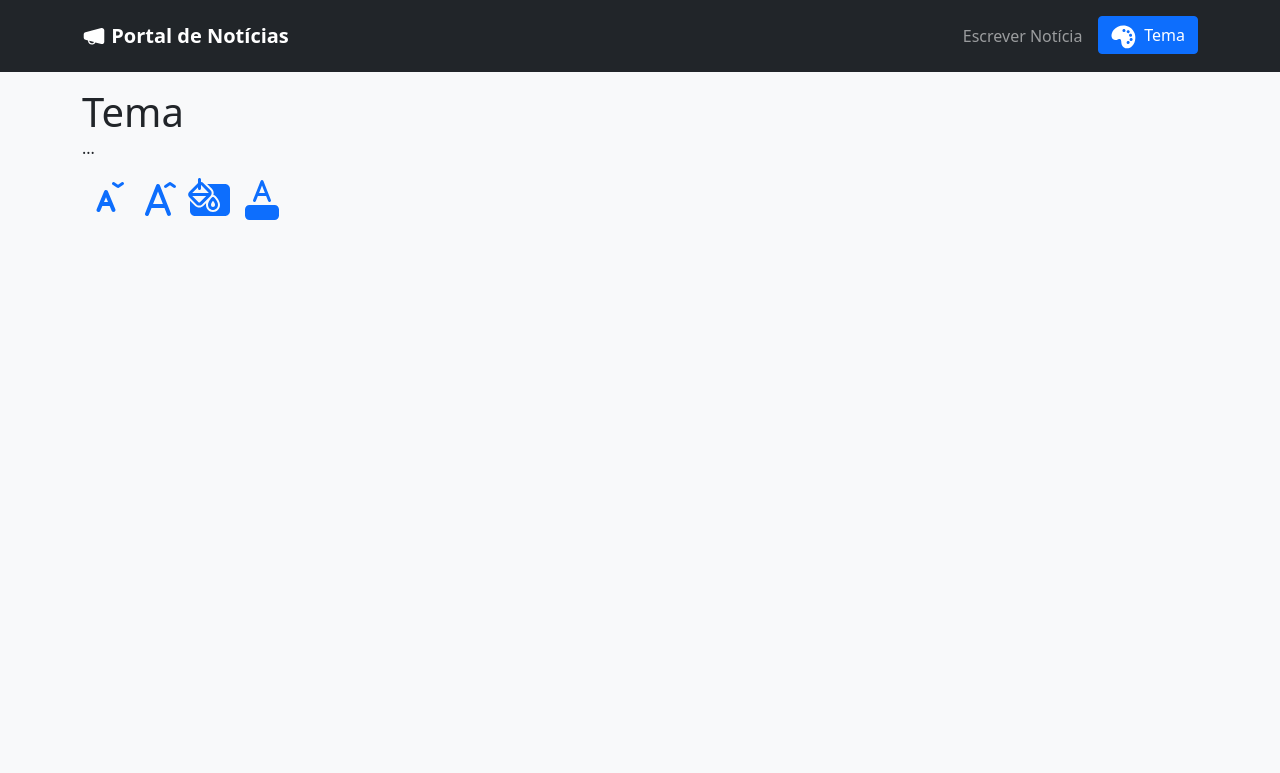
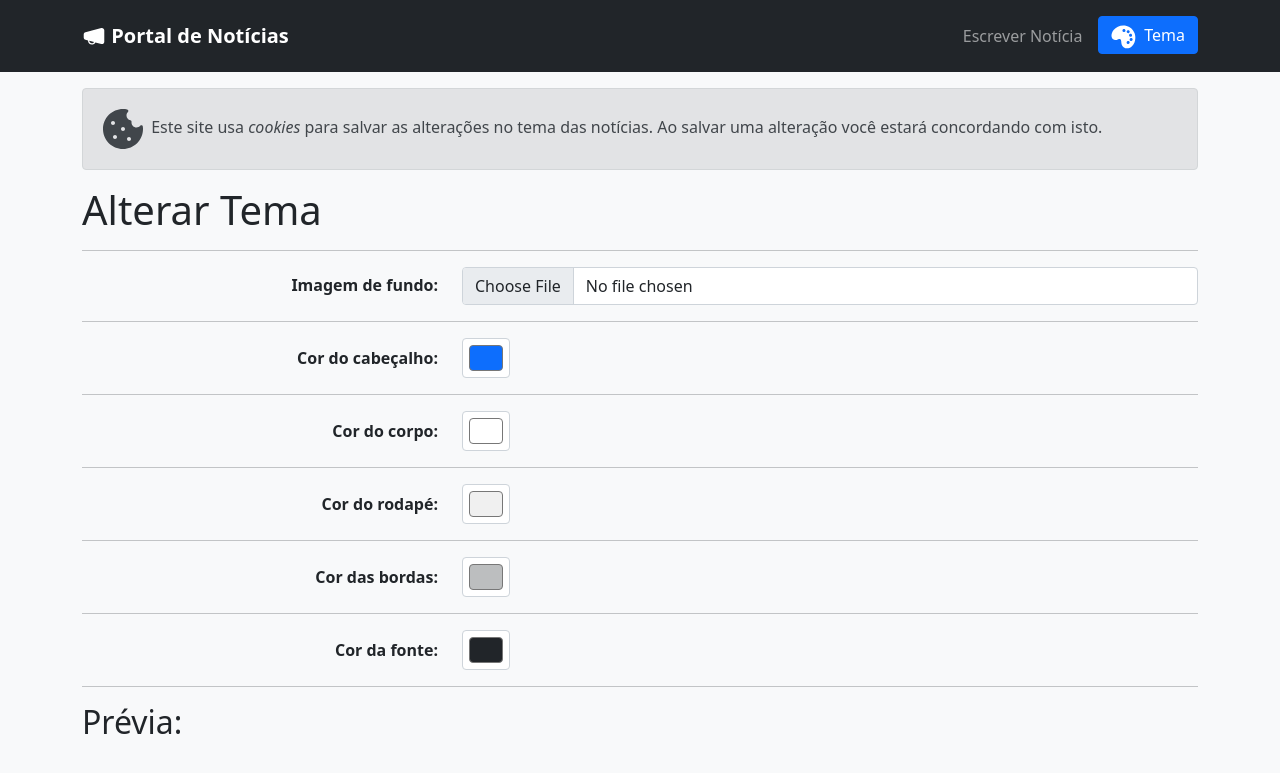
Before and after one commit to andrehs91/portal-de-noticias, a PHP site: page /tema in a window 1280 px wide. Shown: the top 773 px of the page. Run offline with PHP 8.4, Linux system fonts and the light colour scheme; some libraries are stand-ins or nearby versions.

Commit message:
Refatoração dos cabeçalhos e definição do layout da tela de alteração de tema

```diff
--- a/public/css/main.css
+++ b/public/css/main.css
@@ -38,6 +38,14 @@ body {
     background-color: #0d6efd;
 }
 
+.card-body {
+    background-color: #ffffff;
+}
+
+.card-footer {
+    background-color: #f0f0f0;
+}
+
 .card-body-content {
     display: block;
     overflow: hidden;
--- a/public/index.php
+++ b/public/index.php
@@ -21,7 +21,7 @@ $roteador->cadastrarRota('POST', '/apagar-noticia', 'PostApagarNoticia');
 $roteador->cadastrarRota('POST', '/tema', 'PostTema');
 
 $rota = $roteador->validarRota();
-switch ($rota["status"]) {
+switch ($rota["situacao"]) {
     case "NOT_FOUND":
         $roteador->redirecionar("404");
         break;
--- /dev/null
+++ b/source/controller/PostTema.php
@@ -0,0 +1,3 @@
+<?php
+
+POST TEMA
--- a/source/controller/Roteador.php
+++ b/source/controller/Roteador.php
@@ -34,13 +34,13 @@ class Roteador
         $rota = [];
         foreach ($this->rotasValidas as $rotaValida) {
             if ($this->metodoHTTP === $rotaValida["metodo"] && $this->uri === $rotaValida["uri"]) {
-                $rota["status"] = "FOUND";
+                $rota["situacao"] = "FOUND";
                 $rota["uri"] = $rotaValida["uri"];
                 $rota["controlador"] = $rotaValida["controlador"];
                 return $rota;
             }
         }
-        $rota["status"] = "NOT_FOUND";
+        $rota["situacao"] = "NOT_FOUND";
         return $rota;
     }
 
--- a/source/model/Noticia.php
+++ b/source/model/Noticia.php
@@ -35,8 +35,8 @@ class Noticia
         $this->conteudo = strip_tags(stripslashes($conteudo), '<h2><h3><h4><h5><h6><p><strong><em><u><ins><del><span><li><ol><ul><div><br><a><sup><sub><hr><table><thead><tbody><tfoot><tr><th><td><img><code><iframe>');
     }
 
-    public function getId(): int
-    { return $this->id; }
+    public function getId(): ?int
+    { return isset($this->id) ? $this->id : null; }
 
     public function getDiaCriacao(string $format = "Y-m-d"): string
     { return $this->diaCriacao->format($format); }
@@ -51,7 +51,7 @@ class Noticia
     { return isset($this->horaEdicao) ? $this->horaEdicao : null; }
 
     public function getTitulo(): string
-    { return $this->titulo; }
+    { return htmlentities($this->titulo); }
 
     public function getConteudo(): string
     { return $this->conteudo; }
--- a/source/view/401.php
+++ b/source/view/401.php
@@ -1,4 +1,4 @@
-<span class="h1 mb-3">Acesso não autorizado</span>
+<h1 class="mb-3">Acesso não autorizado</h1>
 <section>
     <p>Antes de acessar o sistema, se autentique.</p>
     <p><a href="/entrar">Clique aqui</a> para acessar a página de autenticação.</p>
--- a/source/view/403.php
+++ b/source/view/403.php
@@ -1,4 +1,4 @@
-<span class="h1 mb-3">Usuário sem permissão</span>
+<h1 class="mb-3">Usuário sem permissão</h1>
 <section>
     <p>Você não possui permissão para acessar o recurso que deseja.</p>
     <p><a href="/">Clique aqui</a> para acessar a página inicial.</p>
--- a/source/view/404.php
+++ b/source/view/404.php
@@ -1,4 +1,4 @@
-<span class="h1 mb-3">Página não encontrada</span>
+<h1 class="mb-3">Página não encontrada</h1>
 <section>
     <p>A página que você está tentando acessar não foi encontrada.</p>
     <p><a href="/">Clique aqui</a> para acessar a página inicial.</p>
--- a/source/view/escrever-noticia.php
+++ b/source/view/escrever-noticia.php
@@ -1,5 +1,5 @@
 <script src="js/tinymce.js"></script>
-<span class="h1 mb-3">Escrever Notícia</span>
+<h1 class="mb-3">Escrever Notícia</h1>
 <section>
     <form method="POST">
         <input type="hidden" name="noticia-dia-criacao" value="<?= date('Y-m-d'); ?>">
--- a/source/view/noticia-nao-encontrada.php
+++ b/source/view/noticia-nao-encontrada.php
@@ -1,4 +1,4 @@
-<span class="h1 mb-3">Notícia não encontrada</span>
+<h1 class="mb-3">Notícia não encontrada</h1>
 <section>
     <p>A notícia que você está buscando não foi encontrada.</p>
     <p><a href="/">Clique aqui</a> para acessar a página inicial.</p>
--- a/source/view/noticias.php
+++ b/source/view/noticias.php
@@ -1,4 +1,4 @@
-<span class="h1 mb-3">Notícias</span>
+<h1 class="mb-3">Notícias</h1>
 <section class="mb-3">
     <form method="GET">
         <label class="d-inline-block d-md-none form-label text-nowrap" for="parte">Busque uma notícia:</label>
--- a/source/view/tema.php
+++ b/source/view/tema.php
@@ -1,16 +1,67 @@
-<span class="h1 mb-3">Tema</span>
+<div class="alert alert-secondary" role="alert">
+    <svg class="icon"><use xlink:href="img/icons.svg#icon-cookies"></use></svg>
+    Este site usa <em>cookies</em> para salvar as alterações no tema das notícias. Ao salvar uma alteração você estará concordando com isto.
+</div>
+<h1 class="mb-3">Alterar Tema</h1>
 <section>
-    <p>...</p>
-    <a href="#" role="button" class="text-primary"><svg class="icon">
-        <use xlink:href="img/icons.svg#icon-font-decrease"></use>
-    </svg></a>
-    <a href="#" role="button" class="text-primary"><svg class="icon">
-        <use xlink:href="img/icons.svg#icon-font-increase"></use>
-    </svg></a>
-    <a href="#" role="button" class="text-primary"><svg class="icon">
-        <use xlink:href="img/icons.svg#icon-color-background"></use>
-    </svg></a>
-    <a href="#" role="button" class="text-primary"><svg class="icon">
-        <use xlink:href="img/icons.svg#icon-color-text"></use>
-    </svg></a>
+    <form method="POST">
+        <hr>
+        <div class="row align-items-end">
+            <div class="col-6 col-lg-4 text-end">
+                <label for="imagem-fundo" class="form-label fw-bold">Imagem de fundo:</label>
+            </div>
+            <div class="col-6 col-lg-8">
+                <input class="form-control" type="file" id="imagem-fundo">
+            </div>
+        </div>
+        <hr>
+        <div class="row align-items-end">
+            <div class="col-6 col-lg-4 text-end">
+                <label for="cor-cabecalho" class="form-label fw-bold">Cor do cabeçalho:</label>
+            </div>
+            <div class="col-6 col-lg-8">
+                <input type="color" class="form-control form-control-color" id="cor-cabecalho" value="#0d6efd" title="Choose your color">
+            </div>
+        </div>
+        <hr>
+        <div class="row align-items-end">
+            <div class="col-6 col-lg-4 text-end">
+                <label for="cor-corpo" class="form-label fw-bold">Cor do corpo:</label>
+            </div>
+            <div class="col-6 col-lg-8">
+                <input type="color" class="form-control form-control-color" id="cor-corpo" value="#ffffff" title="Choose your color">
+            </div>
+        </div>
+        <hr>
+        <div class="row align-items-end">
+            <div class="col-6 col-lg-4 text-end">
+                <label for="cor-rodape" class="form-label fw-bold">Cor do rodapé:</label>
+            </div>
+            <div class="col-6 col-lg-8">
+                <input type="color" class="form-control form-control-color" id="cor-rodape" value="#f0f0f0" title="Choose your color">
+            </div>
+        </div>
+        <hr>
+        <div class="row align-items-end">
+            <div class="col-6 col-lg-4 text-end">
+                <label for="cor-bordas" class="form-label fw-bold">Cor das bordas:</label>
+            </div>
+            <div class="col-6 col-lg-8">
+                <input type="color" class="form-control form-control-color" id="cor-bordas" value="#bcbebf" title="Choose your color">
+            </div>
+        </div>
+        <hr>
+        <div class="row align-items-end">
+            <div class="col-6 col-lg-4 text-end">
+                <label for="cor-fonte" class="form-label fw-bold">Cor da fonte:</label>
+            </div>
+            <div class="col-6 col-lg-8">
+                <input type="color" class="form-control form-control-color" id="cor-fonte" value="#212529" title="Choose your color">
+            </div>
+        </div>
+        <hr>
+    </form>
 </section>
+<section>
+    <h2>Prévia:</h2>
+</section>
```
Also changed, not shown: source/view/editar-noticia.php (+5 -2 lines), source/view/ler-noticia.php (+5 -5 lines), public/img/icons.svg.
